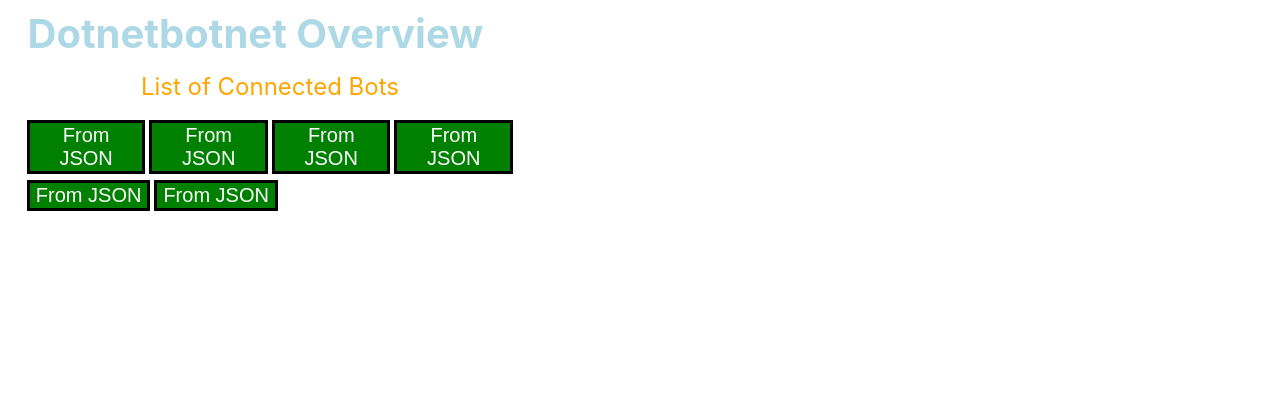
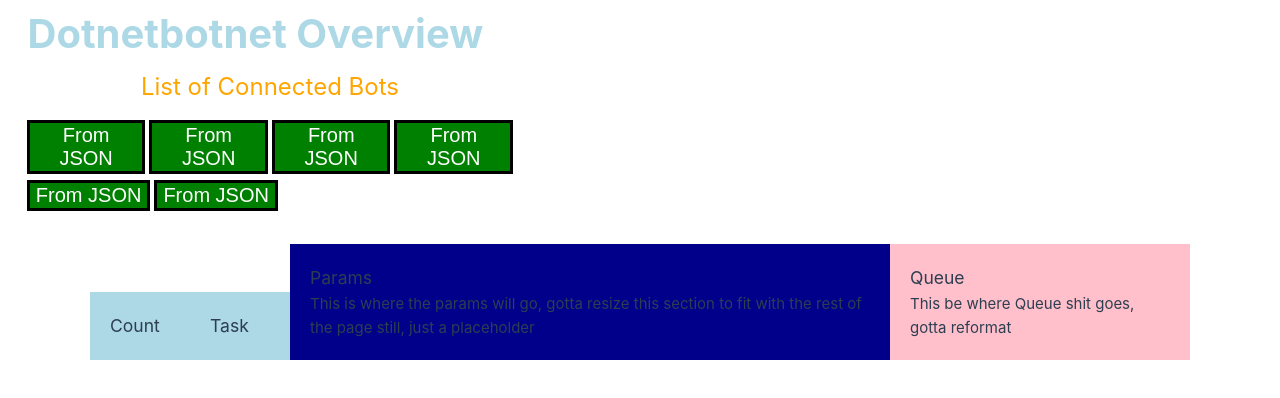
Before and after one commit to YCPHacks2023-Botnet/botnet-ui, a Vue app: page / in a window 1280 px wide. Shown: the top 398 px of the page. Built offline with nearby package versions, Linux system fonts and the light colour scheme.

Commit message:
Added placeholders for count button, task menu button, params box, and queue box

```diff
--- a/src/App.vue
+++ b/src/App.vue
@@ -2,6 +2,10 @@
 import Header from './components/Header.vue'
 import BotsList from './components/BotsList.vue'
 import SectionTitle from './components/SectionTitle.vue'
+import Count from './components/Count.vue'
+import Params from './components/Params.vue'
+import Queue from './components/Queue.vue'
+import TaskMenu from './components/TaskMenu.vue'
 </script>
 
 <template>
@@ -16,6 +20,13 @@ import SectionTitle from './components/SectionTitle.vue'
     <BotsList></BotsList>
   </div>
 
+  <div class="flex-container">
+    <Count />
+    <TaskMenu />
+    <Params />
+    <Queue />
+  </div>
+
 </template>
 
 <style scoped>
@@ -24,4 +35,11 @@ import SectionTitle from './components/SectionTitle.vue'
   min-width: 40%;
   margin-left: 1%;
 }
+.flex-container{
+  display: flex;
+  flex-direction: row;
+  justify-content: center;
+  align-items: flex-end;
+  margin: 20px;
+}
 </style>
--- /dev/null
+++ b/src/components/Count.vue
@@ -0,0 +1,9 @@
+<script setup>
+import CountInformation from './CountInformation.vue'
+</script>
+
+<template>
+    <CountInformation>
+        <template #heading>Count</template>
+    </CountInformation>
+</template>
--- /dev/null
+++ b/src/components/CountInformation.vue
@@ -0,0 +1,30 @@
+<template>
+  <div class="item">
+    <div class="details">
+      <h3>
+        <slot name="heading"></slot>
+      </h3>
+      <slot></slot>
+    </div>
+  </div>
+</template>
+
+<style scoped>
+.item {
+
+}
+
+.details {
+  width: 100px;
+  margin: 0 auto;
+  padding: 20px;
+  background-color: lightblue;
+}
+i {
+
+}
+
+h3 {
+
+}
+</style>
--- /dev/null
+++ b/src/components/DetailsInformation.vue
@@ -0,0 +1,30 @@
+<template>
+  <div class="item">
+    <div class="details">
+      <h3>
+        <slot name="heading"></slot>
+      </h3>
+      <slot></slot>
+    </div>
+  </div>
+</template>
+
+<style scoped>
+.item {
+
+}
+
+.details {
+  width: 100px;
+  margin: 0 auto;
+  padding: 20px;
+  background-color: lightblue;
+}
+i {
+
+}
+
+h3 {
+
+}
+</style>
--- /dev/null
+++ b/src/components/Params.vue
@@ -0,0 +1,10 @@
+<script setup>
+import ParamInformation from './ParamsInformation.vue'
+</script>
+
+<template>
+    <ParamInformation>
+        <template #heading>Params</template>
+        This is where the params will go, gotta resize this section to fit with the rest of the page still, just a placeholder
+    </ParamInformation>
+</template>
--- /dev/null
+++ b/src/components/ParamsInformation.vue
@@ -0,0 +1,30 @@
+<template>
+  <div class="item">
+    <div class="details">
+      <h3>
+        <slot name="heading"></slot>
+      </h3>
+      <slot></slot>
+    </div>
+  </div>
+</template>
+
+<style scoped>
+.item {
+
+}
+
+.details {
+  width: 600px;
+  margin: 0 auto;
+  padding: 20px;
+  background-color: darkblue;
+}
+i {
+
+}
+
+h3 {
+
+}
+</style>
--- /dev/null
+++ b/src/components/Queue.vue
@@ -0,0 +1,10 @@
+<script setup>
+import QueueInformation from './QueueInformation.vue'
+</script>
+
+<template>
+    <QueueInformation>
+        <template #heading>Queue</template>
+        This be where Queue shit goes, gotta reformat
+    </QueueInformation>
+</template>
--- /dev/null
+++ b/src/components/QueueInformation.vue
@@ -0,0 +1,30 @@
+<template>
+  <div class="item">
+    <div class="details">
+      <h3>
+        <slot name="heading"></slot>
+      </h3>
+      <slot></slot>
+    </div>
+  </div>
+</template>
+
+<style scoped>
+.item {
+
+}
+
+.details {
+  width: 300px;
+  margin: 0 auto;
+  padding: 20px;
+  background-color: pink;
+}
+i {
+
+}
+
+h3 {
+
+}
+</style>
--- /dev/null
+++ b/src/components/TaskMenu.vue
@@ -0,0 +1,9 @@
+<script setup>
+import TaskMenuInformation from './TaskMenuInformation.vue'
+</script>
+
+<template>
+    <TaskMenuInformation>
+        <template #heading>Task</template>
+    </TaskMenuInformation>
+</template>
--- /dev/null
+++ b/src/components/TaskMenuInformation.vue
@@ -0,0 +1,30 @@
+<template>
+  <div class="item">
+    <div class="details">
+      <h3>
+        <slot name="heading"></slot>
+      </h3>
+      <slot></slot>
+    </div>
+  </div>
+</template>
+
+<style scoped>
+.item {
+
+}
+
+.details {
+  width: 100px;
+  margin: 0 auto;
+  padding: 20px;
+  background-color: lightblue;
+}
+i {
+
+}
+
+h3 {
+
+}
+</style>
```
